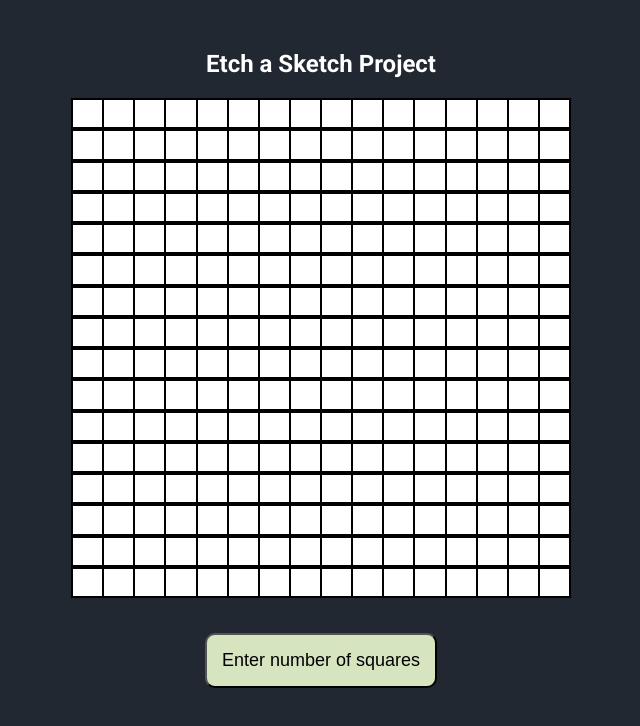
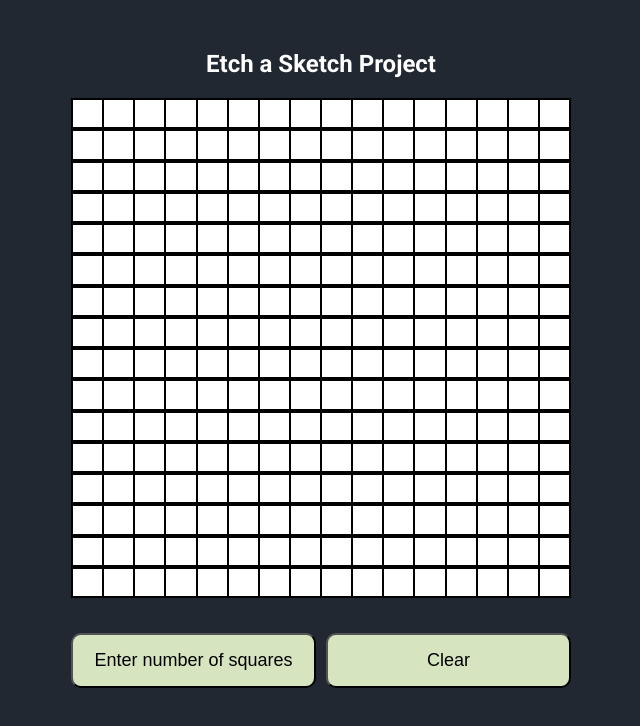
Before and after one commit to jmolinski04/Etch-a-Sketch, a plain HTML site: page index.html in a window 1280 px wide. Shown: the whole page, without its empty margins (319-959 px from the left). Drawn offline with Linux system fonts and the light colour scheme; a web font is replaced by a local one.

Commit message:
Created and properly styled clear button that'll clear the board

```diff
--- a/index.html
+++ b/index.html
@@ -20,7 +20,13 @@
         <!-- Generated squares using JavaScript -->
       </div>
       <p class="error-msg"></p>
-      <button class="popup-btn" type="button">Enter number of squares</button>
+
+      <div class="buttons-container">
+        <button class="popup-btn btn" type="button">
+          Enter number of squares
+        </button>
+        <button class="clear-btn btn" type="button">Clear</button>
+      </div>
     </section>
 
     <script src="script.js"></script>
--- a/styles.css
+++ b/styles.css
@@ -12,6 +12,11 @@ body {
   font-family: "Roboto", sans-serif;
 }
 
+button {
+  margin-top: 15px;
+  cursor: pointer;
+}
+
 .main-section {
   display: flex;
   justify-content: center;
@@ -20,17 +25,28 @@ body {
   margin-top: 50px;
 }
 
-button {
-  margin-top: 15px;
-  cursor: pointer;
-}
-
-.popup-btn {
+.btn {
   padding: 15px;
   border-radius: 10px;
   font-size: 18px;
   background-color: #d7e4c0;
   color: #000;
+}
+
+.btn:hover {
+  background-color: #c6dcba;
+}
+
+.buttons-container {
+  display: flex;
+  justify-content: space-between;
+  width: 500px;
+  gap: 10px;
+}
+
+.clear-btn,
+.popup-btn {
+  width: 100%;
 }
 
 .container {
@@ -58,10 +74,6 @@ button {
   border: 1px solid black;
 }
 
-.popup-btn:hover {
-  background-color: #c6dcba;
-}
-
 .error-msg {
   font-size: 32px;
   color: #ff004d;
```
